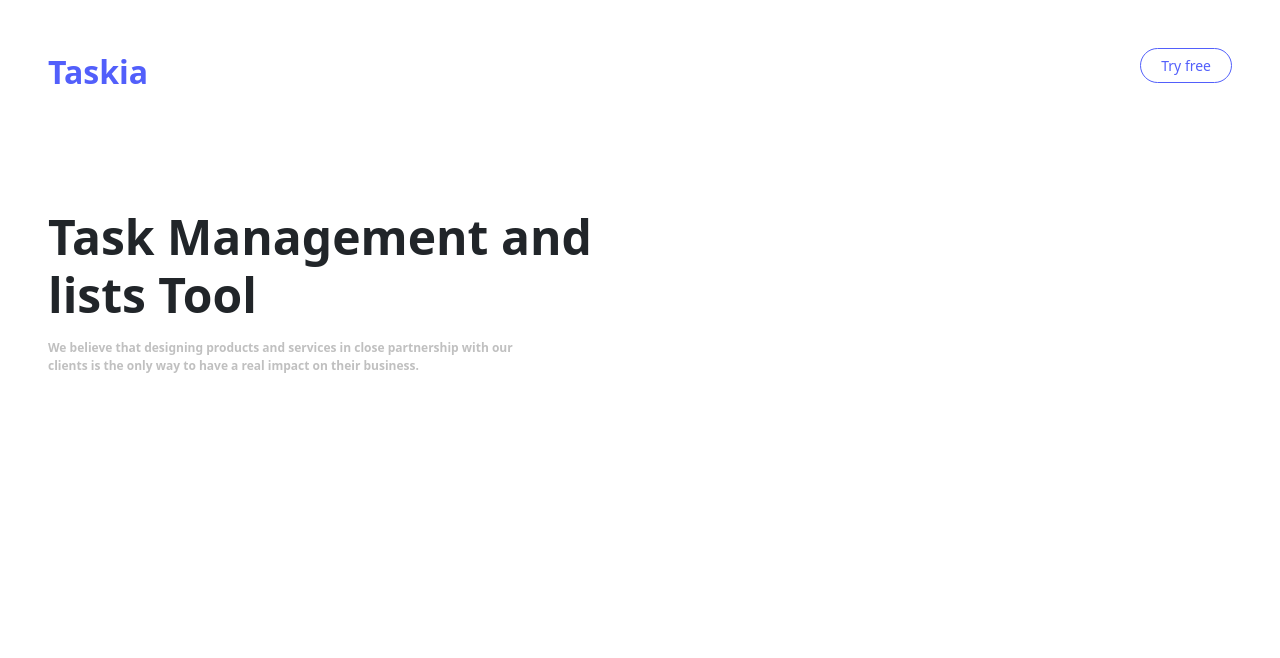
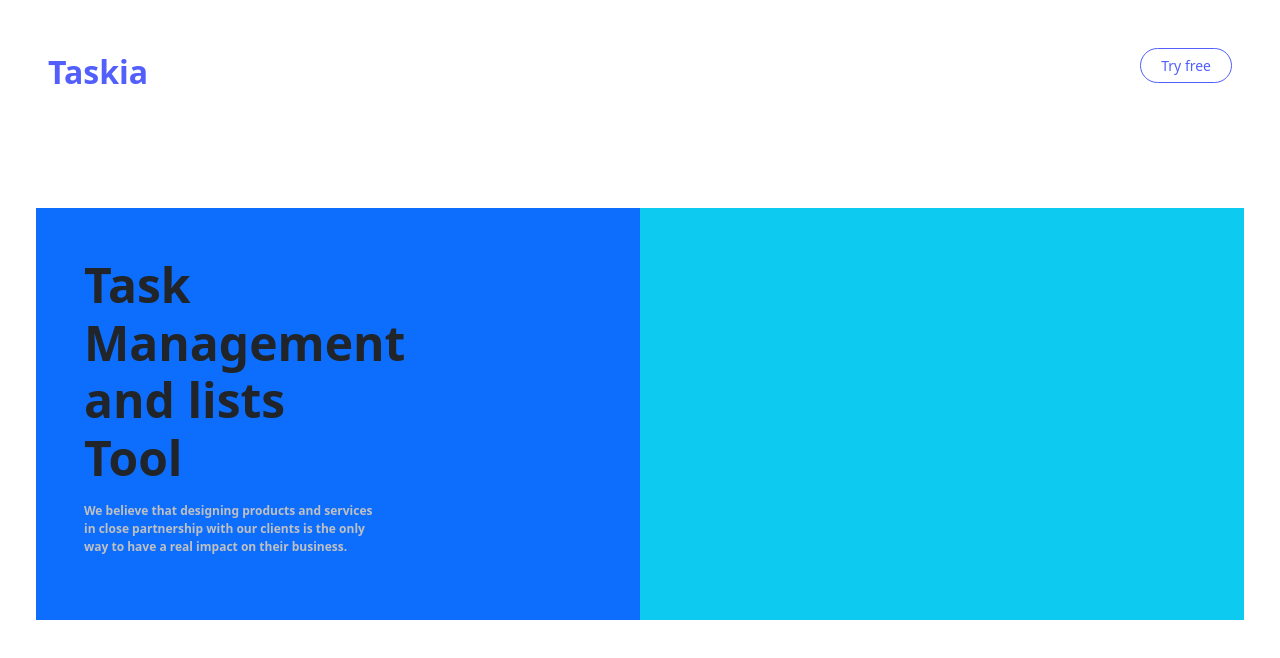
Before and after one commit to prasanna86k/IT-WEB-23-62-0025-Prasanna-Karunarathna-Q1, a plain HTML site: page index.html in a window 1280 px wide. Drawn offline with nearby package versions, Linux system fonts and the light colour scheme.

Commit message:
Update index.html

```diff
--- a/index.html
+++ b/index.html
@@ -23,15 +23,18 @@
 
     <div class="col-md-12">
         <div class="row p-5">
-            <div class="col-md-6 col-sm-12">
-                <p class="text-title display-5">Task Management and lists Tool</p>
-                <div class="col-10">
+            <div class="col-md-6 col-sm-12 align-end bg-primary p-5">
+
+                <div class="col-xl-6 col-lg-10 col-md-12 col-sm-12">
+                 <p class="text-title display-5">Task Management and lists Tool</p>
+                </div>
+                <div class="col-lg-7 col-md-6 col-sm-12">
                     <p class="cus-sub-heading fw-bold">We believe that designing products and services in close partnership with our clients is the only way to have a real impact on their business.</p>
                 </div>
 
             </div>
 
-            <div class="col-md-6 col-sm-12">
+            <div class="col-md-6 col-sm-12 bg-info">
 
             </div>
 
```
